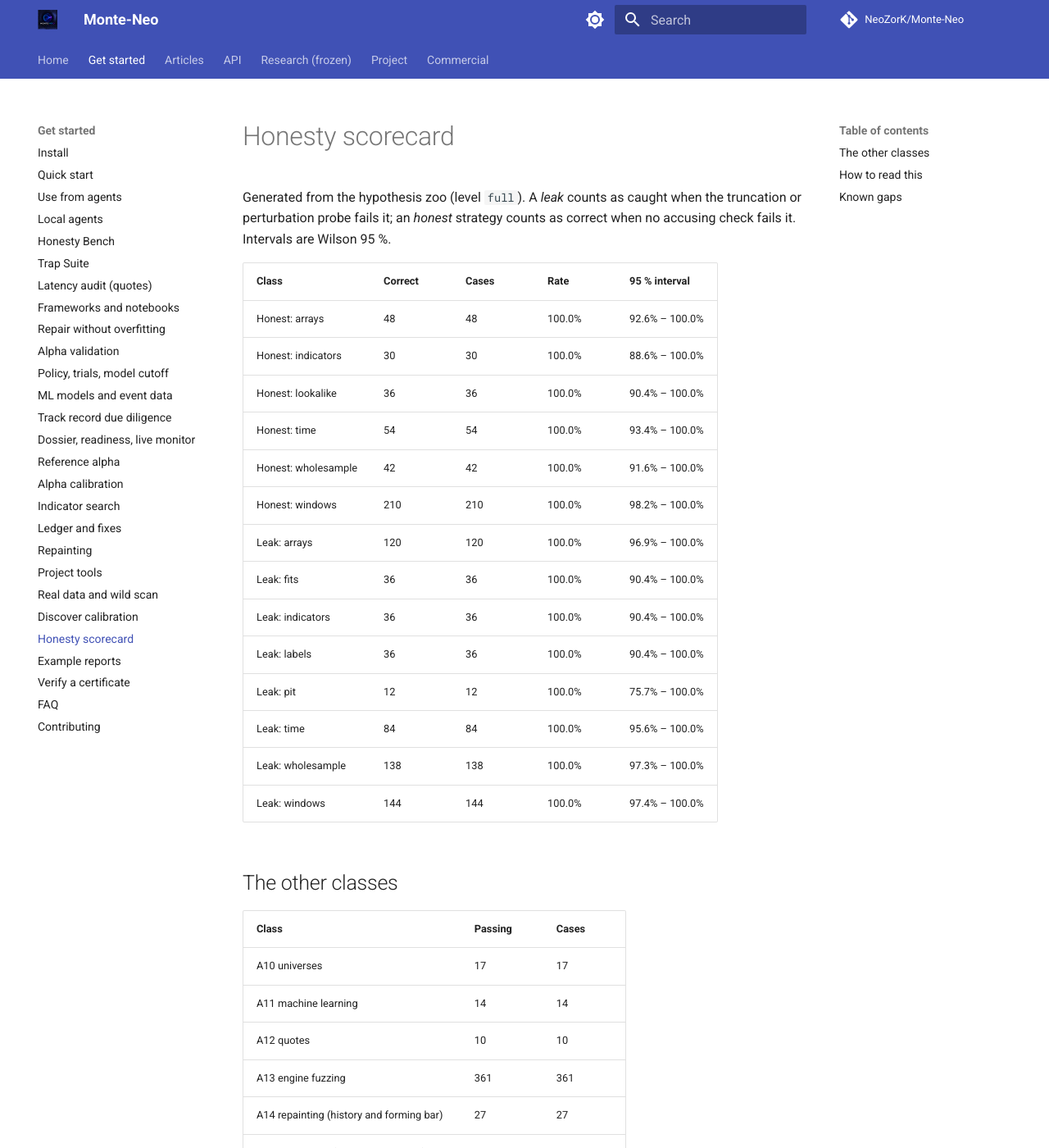
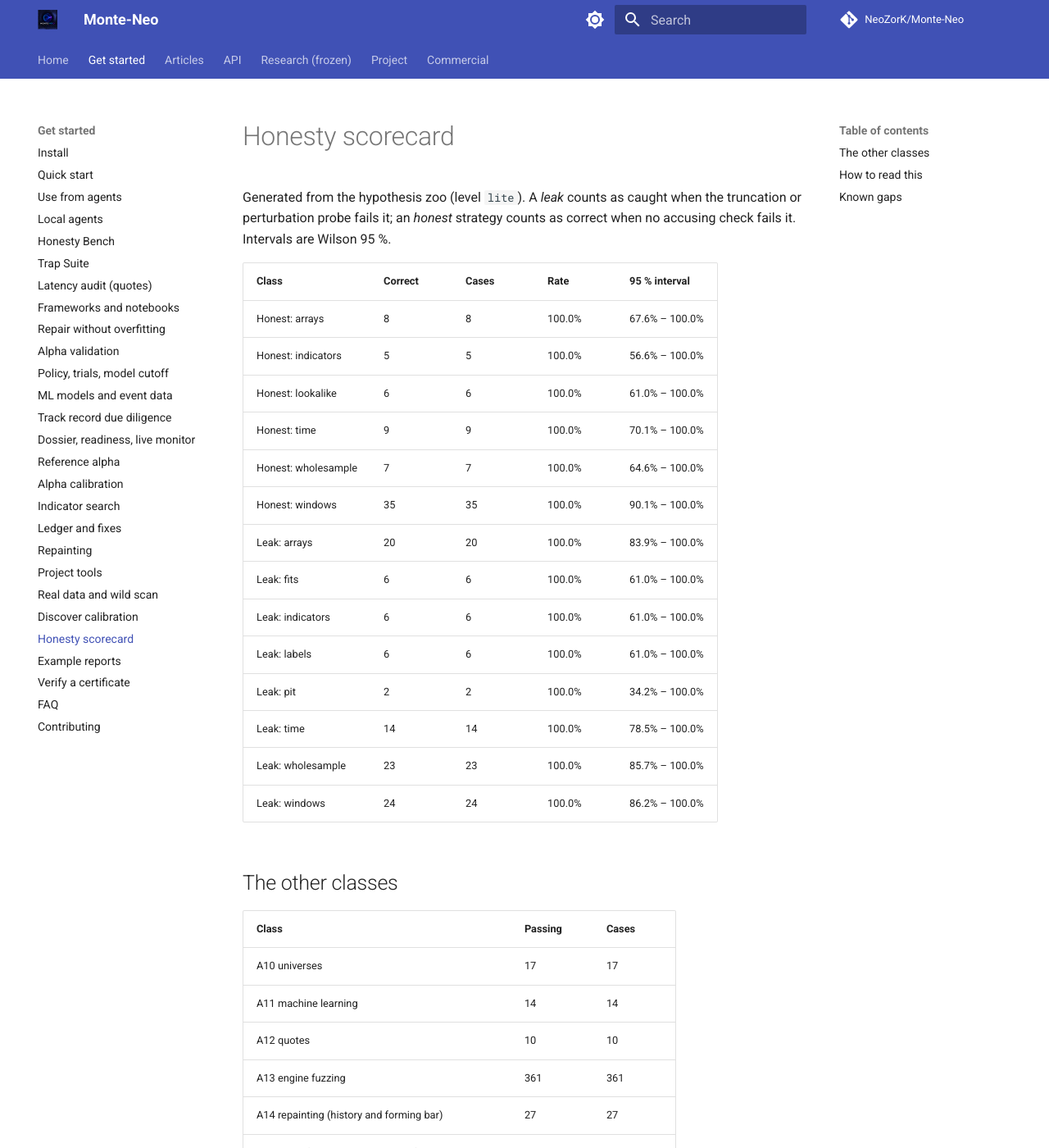
Before and after one commit to NeoZorK/Monte-Neo, an MkDocs documentation site: the page built from docs/guides/honesty-scorecard.md, in a window 1280 px wide and 1400 px high. Shown: the whole window at 82% size. Built offline with MkDocs 1.6.1 and Material for MkDocs 9.7.7, drawn with Linux system fonts in a browser that asks for light colours; comment, search, counter and statistics services are not loaded; some of the changed text lies outside the part shown.

Commit message:
v0.53.0: release date, honesty scorecard with A15 and A16

```diff
--- a/docs/guides/honesty-scorecard.md
+++ b/docs/guides/honesty-scorecard.md
@@ -1,24 +1,24 @@
 # Honesty scorecard
 
-Generated from the hypothesis zoo (level `full`). A *leak* counts as caught when the truncation or perturbation probe fails it;
+Generated from the hypothesis zoo (level `lite`). A *leak* counts as caught when the truncation or perturbation probe fails it;
 an *honest* strategy counts as correct when no accusing check fails it. Intervals are Wilson 95 %.
 
 | Class | Correct | Cases | Rate | 95 % interval |
 |---|---|---|---|---|
-| Honest: arrays | 48 | 48 | 100.0% | 92.6% – 100.0% |
-| Honest: indicators | 30 | 30 | 100.0% | 88.6% – 100.0% |
-| Honest: lookalike | 36 | 36 | 100.0% | 90.4% – 100.0% |
-| Honest: time | 54 | 54 | 100.0% | 93.4% – 100.0% |
-| Honest: wholesample | 42 | 42 | 100.0% | 91.6% – 100.0% |
-| Honest: windows | 210 | 210 | 100.0% | 98.2% – 100.0% |
-| Leak: arrays | 120 | 120 | 100.0% | 96.9% – 100.0% |
-| Leak: fits | 36 | 36 | 100.0% | 90.4% – 100.0% |
-| Leak: indicators | 36 | 36 | 100.0% | 90.4% – 100.0% |
-| Leak: labels | 36 | 36 | 100.0% | 90.4% – 100.0% |
-| Leak: pit | 12 | 12 | 100.0% | 75.7% – 100.0% |
-| Leak: time | 84 | 84 | 100.0% | 95.6% – 100.0% |
-| Leak: wholesample | 138 | 138 | 100.0% | 97.3% – 100.0% |
-| Leak: windows | 144 | 144 | 100.0% | 97.4% – 100.0% |
+| Honest: arrays | 8 | 8 | 100.0% | 67.6% – 100.0% |
+| Honest: indicators | 5 | 5 | 100.0% | 56.6% – 100.0% |
+| Honest: lookalike | 6 | 6 | 100.0% | 61.0% – 100.0% |
+| Honest: time | 9 | 9 | 100.0% | 70.1% – 100.0% |
+| Honest: wholesample | 7 | 7 | 100.0% | 64.6% – 100.0% |
+| Honest: windows | 35 | 35 | 100.0% | 90.1% – 100.0% |
+| Leak: arrays | 20 | 20 | 100.0% | 83.9% – 100.0% |
+| Leak: fits | 6 | 6 | 100.0% | 61.0% – 100.0% |
+| Leak: indicators | 6 | 6 | 100.0% | 61.0% – 100.0% |
+| Leak: labels | 6 | 6 | 100.0% | 61.0% – 100.0% |
+| Leak: pit | 2 | 2 | 100.0% | 34.2% – 100.0% |
+| Leak: time | 14 | 14 | 100.0% | 78.5% – 100.0% |
+| Leak: wholesample | 23 | 23 | 100.0% | 85.7% – 100.0% |
+| Leak: windows | 24 | 24 | 100.0% | 86.2% – 100.0% |
 
 ## The other classes
 
@@ -29,6 +29,8 @@
 | A12 quotes | 10 | 10 |
 | A13 engine fuzzing | 361 | 361 |
 | A14 repainting (history and forming bar) | 27 | 27 |
+| A15 alpha (traps and honest twins) | 29 | 29 |
+| A16 repair never reports REPAIRED on a leaking trap | 6 | 6 |
 | A4 data defects (21 x 3 frequencies) | 75 | 75 |
 | A5 execution and economics | 21 | 21 |
 | A6 statistics and method | 18 | 18 |
```
Also changed, not shown: docs/project/CHANGELOG.md (+1 -1 lines), 1 other file.
